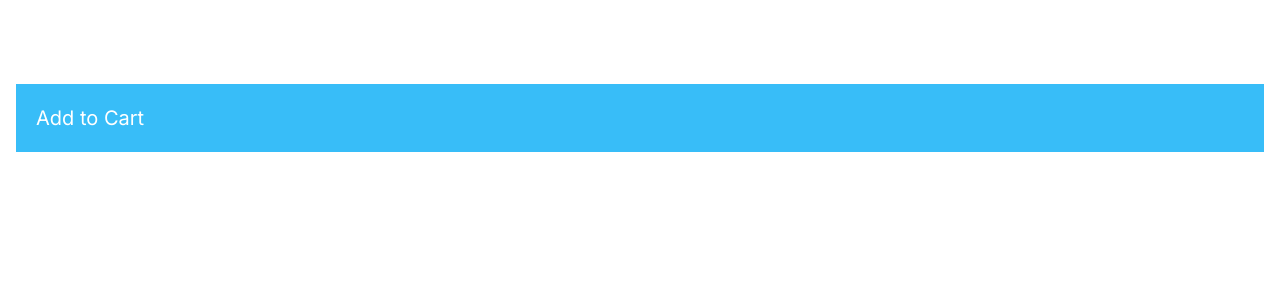
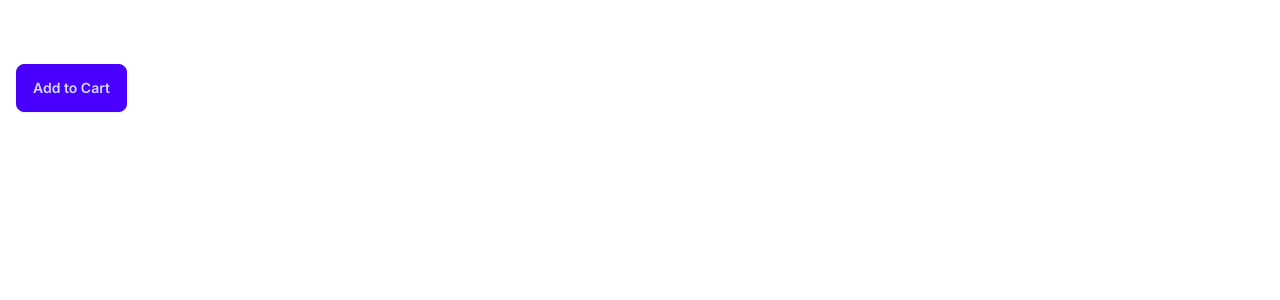
Before and after one commit to IT21182914/NextJS-Basics, a Next.js app: page / in a window 1280 px wide. Shown: the top 300 px of the page. Built offline with nearby package versions, Linux system fonts and the light colour scheme.

Commit message:
Tailwind with DaisyUI

```diff
--- a/app/components/AddToCart.tsx
+++ b/app/components/AddToCart.tsx
@@ -4,7 +4,7 @@
 const AddToCart = () => {
   return (
     <div>
-      <button onClick={() => console.log('Clicked') }>Add to Cart</button>
+      <button className='btn btn-primary' onClick={() => console.log('Clicked') }>Add to Cart</button>
     </div>
   )
 }
--- a/app/components/ProductCard/ProductCard.tsx
+++ b/app/components/ProductCard/ProductCard.tsx
@@ -12,7 +12,7 @@
 //     </div>
 
 
-<div className='p-5 my-5 bg-sky-400 text-white text-xl hover:bg-sky-600'>
+<div >
 
  <AddToCart />
 
--- a/app/layout.tsx
+++ b/app/layout.tsx
@@ -15,7 +15,7 @@
   children: React.ReactNode
 }) {
   return (
-    <html lang="en">
+    <html lang="en" data-theme="light">
       <body className={inter.className}>{children}</body>
     </html>
   )
--- a/app/users/page.tsx
+++ b/app/users/page.tsx
@@ -4,6 +4,7 @@
 interface User {
   id: number;
   name: string;
+  email: string;
 }
 
 const UsersPage = async () => {
@@ -24,11 +25,26 @@
 
   <h1>Users</h1>
 
-  <ul>
+  <table className='table table-boardered'>
+    <thead>
+      <tr>
+        <th>Name</th>
+        <th>Email</th>
+      </tr>
+    </thead>
 
-  {users.map(user => <li key={user.id}>{user.name}</li>)}
+    <tbody>
 
-  </ul>
+  {users.map(user => <tr key={user.id}>
+    <td>{user.name}</td>
+    <td>{user.email}</td>
+    </tr>)}
+
+
+    </tbody>
+
+
+  </table>
 
 
     </>
```
